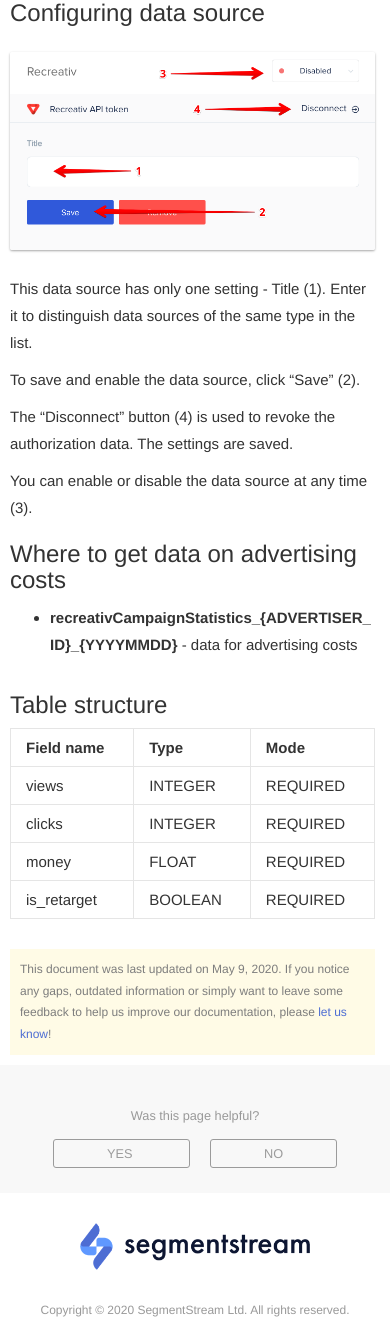
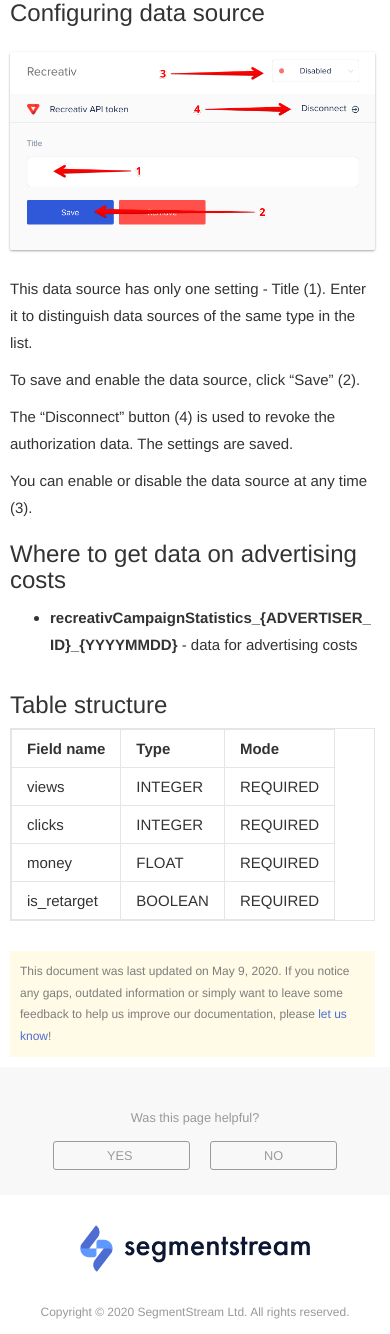
Before and after one commit to segmentstream-com/segmentstream-com.github.io, a Jekyll site: the page built from _docs/ga-datasources/recreativ.md, in a window 390 px wide. Shown: the part 1220-2554 px from the top of the page. Built offline with Jekyll 4.4.1, drawn with Linux system fonts in a browser that asks for light colours; nearby versions of some CDN libraries.

Commit message:
mobile css fix

```diff
--- a/_layouts/default.html
+++ b/_layouts/default.html
@@ -15,7 +15,7 @@
         <!-- <link rel="shortcut icon" type="image/x-icon" href="{{ site.baseurl }}/favicon/favicon.ico"> -->
         <link href="https://maxcdn.bootstrapcdn.com/bootstrap/3.3.5/css/bootstrap.min.css" rel="stylesheet">
         <link rel="stylesheet" href="{{ site.baseurl }}/css/syntax.css">
-        <link rel="stylesheet" href="{{ site.baseurl }}/css/main.css?v=1.9">
+        <link rel="stylesheet" href="{{ site.baseurl }}/css/main.css?v=1.10">
         <link href="https://fonts.googleapis.com/css?family=Montserrat" rel="stylesheet">
         <link href="https://fonts.googleapis.com/css?family=Open+Sans" rel="stylesheet">
         <script src="https://code.jquery.com/jquery-3.2.1.min.js" integrity="sha256-hwg4gsxgFZhOsEEamdOYGBf13FyQuiTwlAQgxVSNgt4=" crossorigin="anonymous"></script>
--- a/css/main.css
+++ b/css/main.css
@@ -191,6 +191,9 @@
 }
 
 table {
+  display: block;
+  overflow-x: auto;
+  white-space: nowrap;
   margin-bottom: 30px;
   border: 1px solid #e5e5e5;
   border-collapse: collapse;
```
